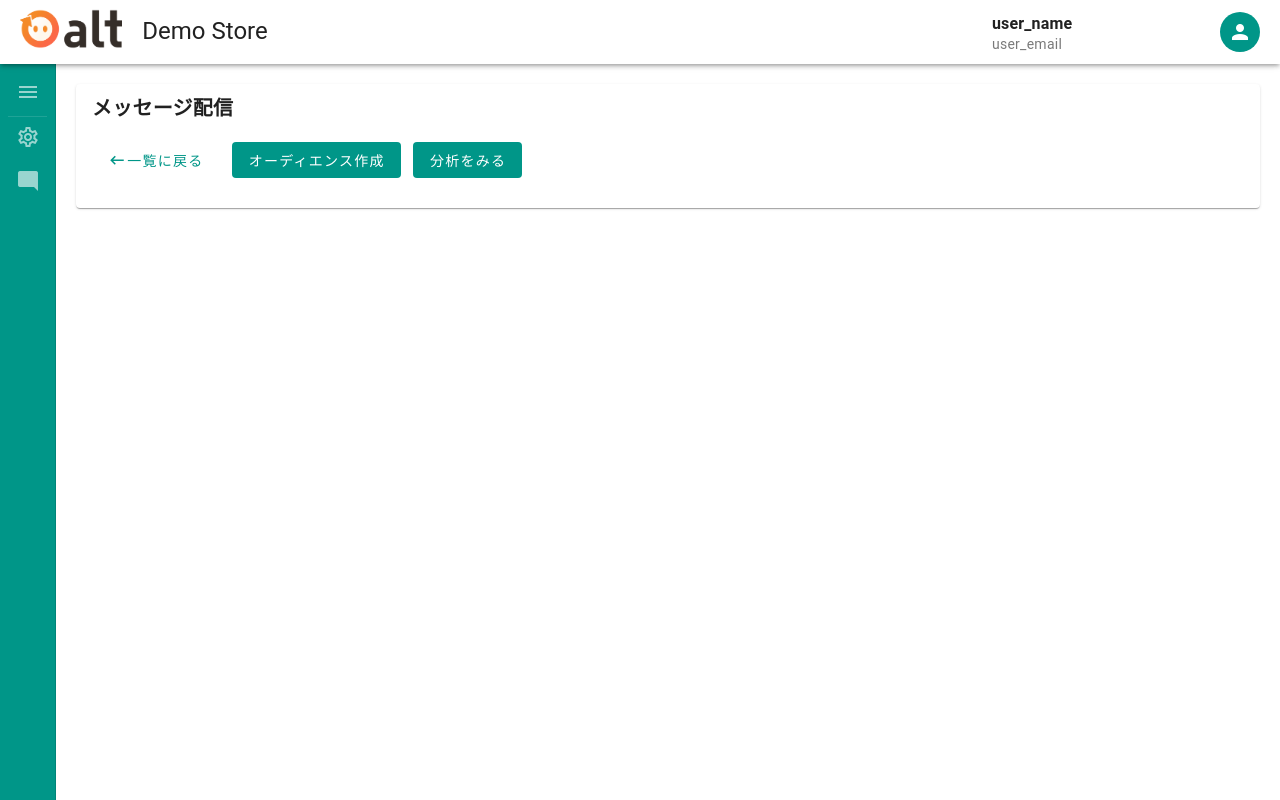
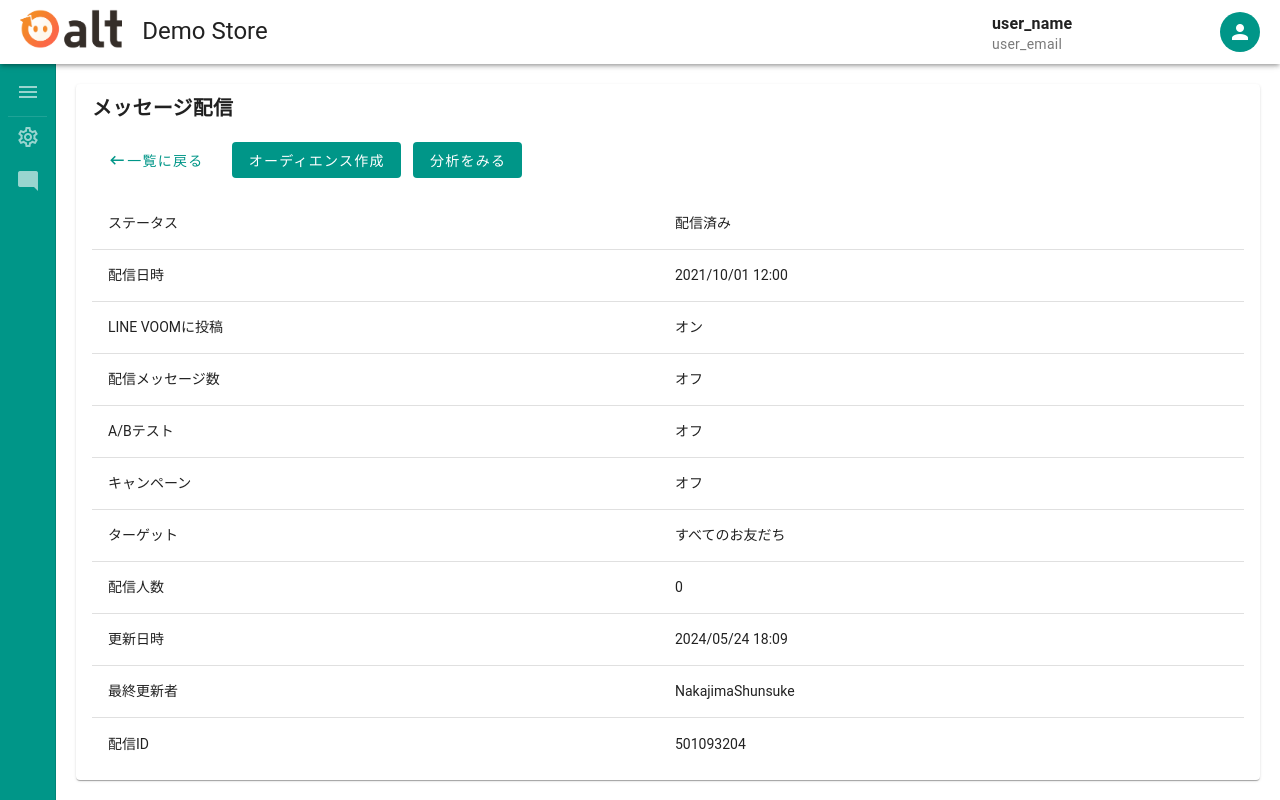
Before and after one commit to nakajima-sh-cnctor/vue3-all-for-one, a Vue app: page /admin/line/broadcast/detail in a window 1280 px wide. Built offline with nearby package versions, Linux system fonts and the light colour scheme.

Commit message:
【pinia】配信メッセージ作成と詳細用のデータを追加

```diff
--- a/src/stores/broadcast.js
+++ b/src/stores/broadcast.js
@@ -24,6 +24,83 @@ export const useBroadcast = defineStore('broadcastStore', () => {
   const tab = ref(null)
   const page = ref(1)
 
+  const detail = reactive([
+    {
+      name: 'ステータス',
+      value: '配信済み'
+    },
+    {
+      name: '配信日時',
+      value: '2021/10/01 12:00'
+    },
+    {
+      name: 'LINE VOOMに投稿',
+      value: 'オン'
+    },
+    {
+      name: '配信メッセージ数',
+      value: 'オフ'
+    },
+    {
+      name: 'A/Bテスト',
+      value: 'オフ'
+    },
+    {
+      name: 'キャンペーン',
+      value: 'オフ'
+    },
+    {
+      name: 'ターゲット',
+      value: 'すべてのお友だち'
+    },
+    {
+      name: '配信人数',
+      value: '0'
+    },
+    {
+      name: '更新日時',
+      value: '2024/05/24 18:09'
+    },
+    {
+      name: '最終更新者',
+      value: 'NakajimaShunsuke'
+    },
+    {
+      name: '配信ID',
+      value: '501093204'
+    }
+  ])
+
+  const reqdata = reactive({
+    destination: '',
+    target_name: '',
+    delivery_type: 0,
+    delivery_date: '',
+    delivery_time: ''
+  })
+
+  const advanced = reactive({
+    voom: {
+      status: false,
+      label: 'LINE VOOMに投稿'
+    },
+    upper_limit: {
+      status: false,
+      label: '配信メッセージ数の上限を指定',
+      value: null
+    },
+    ac_test: {
+      status: false,
+      label: 'A/Bテストを作成',
+      value: 0
+    },
+    campaign: {
+      status: false,
+      label: 'キャンペーンを設定',
+      value: 0
+    }
+  })
+
   /**
    * computed
    */
@@ -44,6 +121,9 @@ export const useBroadcast = defineStore('broadcastStore', () => {
     headers,
     tab,
     page,
+    detail,
+    advanced,
+    reqdata,
     desserts
   }
 })
```
